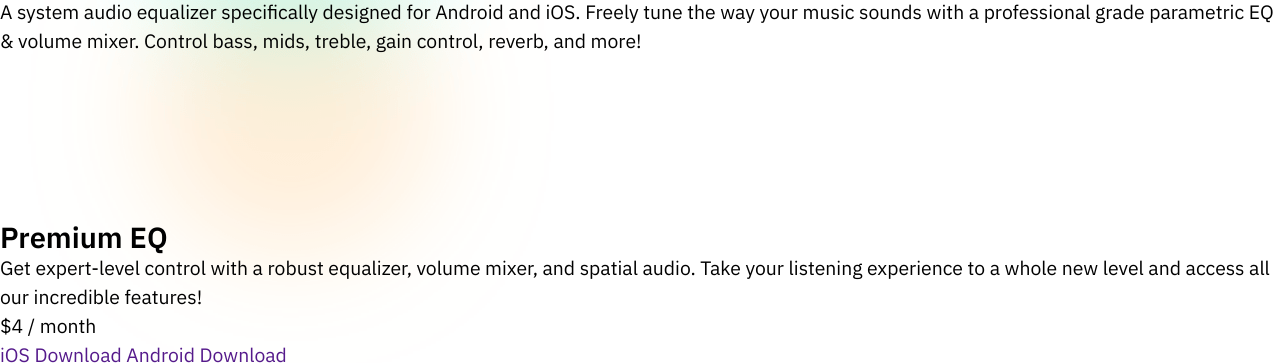
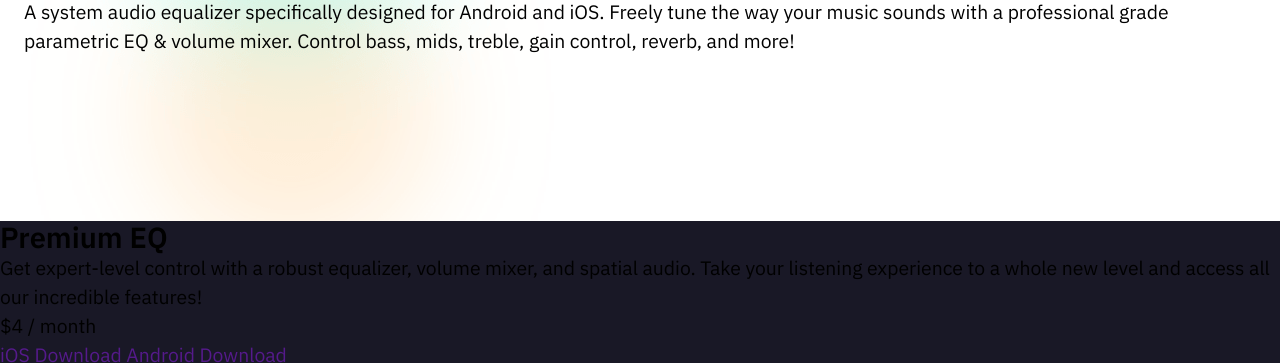
Before and after one commit to hphemanathan/Equalizer-landing-page, a website: page index.html in a window 1280 px wide. Shown: the part 338-701 px from the top of the page. Drawn offline with Linux system fonts and the light colour scheme.

Commit message:
wip git commit -m wip

```diff
--- a/sass/pages/_home.scss
+++ b/sass/pages/_home.scss
@@ -1,9 +1,11 @@
 .header {
+  margin: var(--mar-rl-1_5);
   margin-top: var(--mar-t-2_5);
   margin-bottom: var(--mar-b-4);
 }
 
 .section__intro {
+  margin: var(--mar-rl-1_5);
   margin-bottom: var(--mar-b-10_38);
 
   &--heading {
@@ -11,3 +13,7 @@
     margin-bottom: var(--mar-b-1_25);
   }
 }
+
+.section__download {
+  background-color: var(--color-black);
+}
```
Also changed, not shown: css/style.css.
